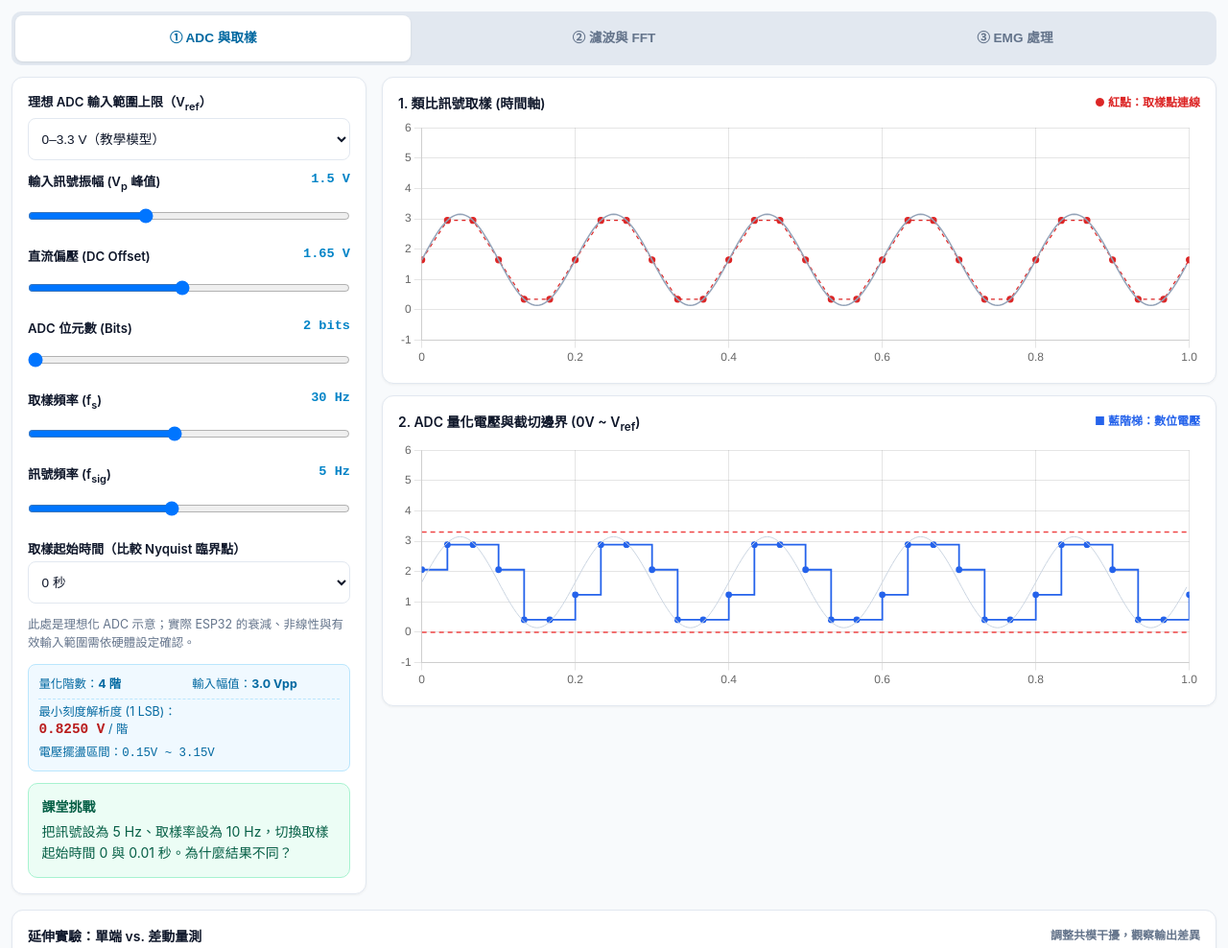
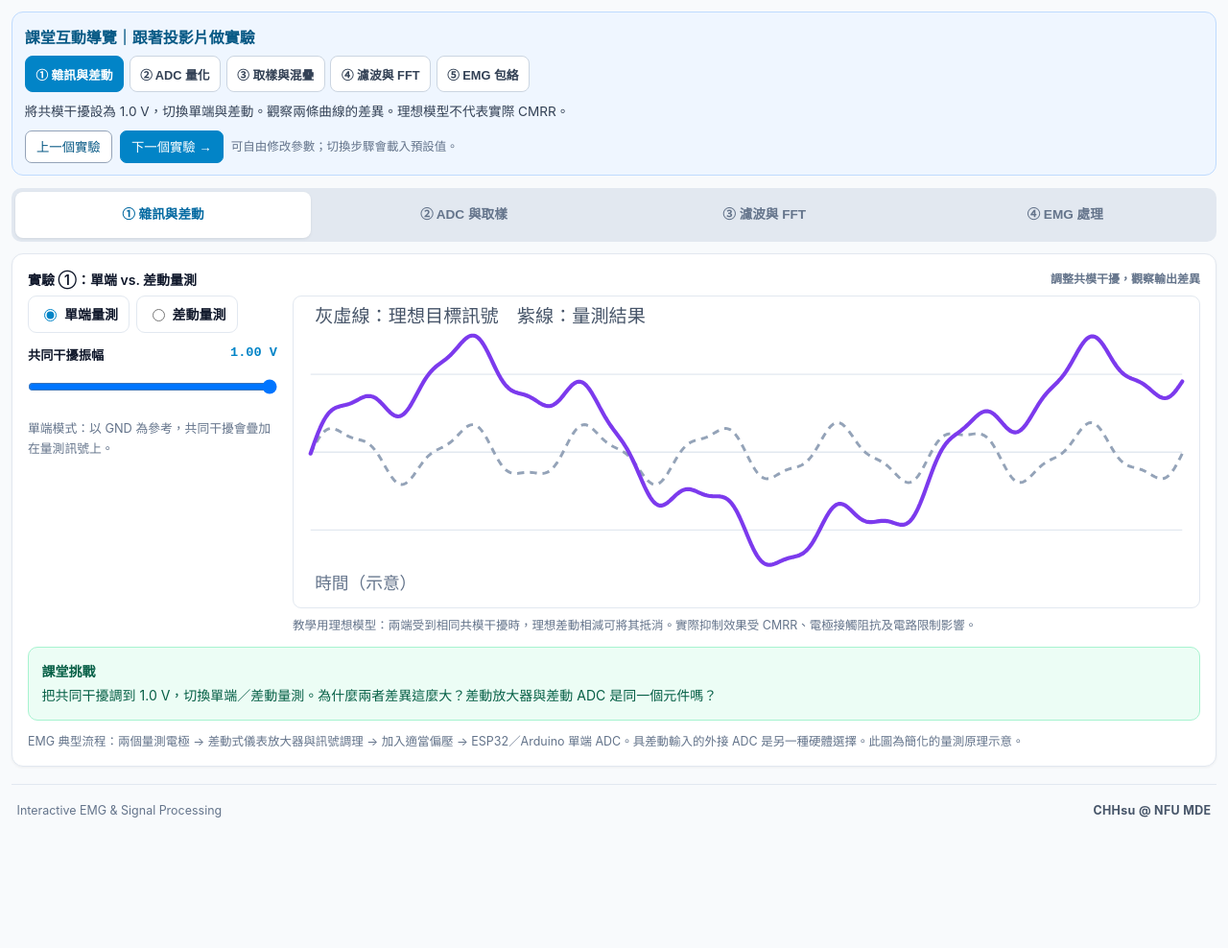
Before and after one commit to seekjupiter/emg-workshop, a plain HTML site: page index.html in a window 1280 px wide. Shown: the top 988 px of the page at 96% size. After the commit the page ends 872 px from the top, so only its background shows below. Drawn offline with nearby package versions, Linux system fonts and the light colour scheme.

Commit message:
Add files via upload

```diff
--- a/index.html
+++ b/index.html
@@ -2,7 +2,7 @@
 <html lang="zh-TW">
 <head>
   <meta charset="UTF-8">
-  <meta name="viewport" content="width=device-width, initial-scale=1.0, initial-scale=1.0">
+  <meta name="viewport" content="width=device-width, initial-scale=1.0">
   <title>EMG 與訊號處理｜互動實驗室</title>
   <script src="https://cdn.jsdelivr.net/npm/chart.js"></script>
   <style>
@@ -217,6 +217,7 @@
 
     .ctrl-item label.plain-label { display:block; line-height:1.5; }
     .diff-experiment { grid-column: 1 / -1; }
+    #tab-diff.active {display:block;}
     .diff-grid { display:grid; grid-template-columns: minmax(0, 260px) minmax(0,1fr); gap:1rem; align-items:start; }
     .diff-controls { display:flex; flex-direction:column; gap:.8rem; }
     .diff-choices { display:flex; gap:.4rem; flex-wrap:wrap; }
@@ -235,18 +236,78 @@
     @media (max-width: 600px) {
       .site-footer { justify-content: center; text-align: center; flex-direction: column; }
     }
+
+/* Guided lesson: compact teaching controls */
+.lesson-guide {background:#eff6ff;border:1px solid #bfdbfe;border-radius:12px;padding:.8rem;margin-bottom:.8rem}
+.lesson-guide h2 {margin:0 0 .5rem;font-size:1rem;color:#075985}
+.lesson-steps {display:flex;gap:.35rem;flex-wrap:wrap}
+.lesson-step {border:1px solid #cbd5e1;border-radius:8px;background:white;color:#334155;padding:.55rem .65rem;cursor:pointer;font-weight:600;font-size:.8rem}
+.lesson-step.active {background:#0284c7;color:white;border-color:#0284c7}
+.lesson-task {margin:.6rem 0 0;color:#334155;line-height:1.55;font-size:.85rem}
+.lesson-actions {display:flex;gap:.5rem;align-items:center;margin-top:.55rem;flex-wrap:wrap}
+.lesson-actions button {background:#fff;border:1px solid #94a3b8;border-radius:7px;padding:.4rem .7rem;cursor:pointer;color:#075985}
+.lesson-actions .next {background:#0284c7;color:white;border-color:#0284c7}
+@media(max-width:600px){.lesson-step{flex:1 1 45%}.lesson-guide{padding:.65rem}}
+
   </style>
 </head>
 <body>
   <div class="container">
+
+    <section class="lesson-guide" aria-label="課堂操作導覽">
+      <h2>課堂互動導覽｜跟著投影片做實驗</h2>
+      <div class="lesson-steps">
+        <button class="lesson-step" data-lesson="diff" onclick="goLesson('diff')">① 雜訊與差動</button>
+        <button class="lesson-step" data-lesson="bits" onclick="goLesson('bits')">② ADC 量化</button>
+        <button class="lesson-step" data-lesson="sample" onclick="goLesson('sample')">③ 取樣與混疊</button>
+        <button class="lesson-step" data-lesson="filter" onclick="goLesson('filter')">④ 濾波與 FFT</button>
+        <button class="lesson-step" data-lesson="emg" onclick="goLesson('emg')">⑤ EMG 包絡</button>
+      </div>
+      <p class="lesson-task" id="lesson-task" aria-live="polite">點選教學步驟，網頁會自動切換分頁並設定示範參數。</p>
+      <div class="lesson-actions"><button onclick="goLessonPrev()">上一個實驗</button><button class="next" onclick="goLessonNext()">下一個實驗 →</button><span class="note">可自由修改參數；切換步驟會載入預設值。</span></div>
+    </section>
     <nav class="tab-bar" aria-label="互動實驗單元">
-      <button class="tab-btn active" onclick="switchTab('tab-adc', this)">① ADC 與取樣</button>
-      <button class="tab-btn" onclick="switchTab('tab-filter', this)">② 濾波與 FFT</button>
-      <button class="tab-btn" onclick="switchTab('tab-emg', this)">③ EMG 處理</button>
+      <button class="tab-btn active" onclick="switchTab('tab-diff', this)">① 雜訊與差動</button>
+      <button class="tab-btn" onclick="switchTab('tab-adc', this)">② ADC 與取樣</button>
+      <button class="tab-btn" onclick="switchTab('tab-filter', this)">③ 濾波與 FFT</button>
+      <button class="tab-btn" onclick="switchTab('tab-emg', this)">④ EMG 處理</button>
     </nav>
 
+    <!-- 單元 0：獨立的差動量測實驗 -->
+    <div id="tab-diff" class="tab-content active">
+    <!-- 單端與差動量測：獨立互動區塊，仍屬於第一單元 -->
+    <section class="card diff-experiment" id="diff-experiment" aria-label="單端與差動量測比較">
+      <div class="chart-title"><span>實驗 ①：單端 vs. 差動量測</span><span style="font-size:.75rem;color:var(--muted)">調整共模干擾，觀察輸出差異</span></div>
+      <div class="diff-grid">
+        <div class="diff-controls">
+          <div class="diff-choices" role="radiogroup" aria-label="量測方式">
+            <label><input type="radio" name="diff-mode" value="single" checked>單端量測</label>
+            <label><input type="radio" name="diff-mode" value="diff">差動量測</label>
+          </div>
+          <div class="ctrl-item">
+            <label for="diff-noise">共同干擾振幅 <span class="val-tag" id="diff-noise-value">0.5 V</span></label>
+            <input type="range" id="diff-noise" min="0" max="1" step="0.05" value="0.5">
+          </div>
+          <div class="diff-explain" id="diff-readout" aria-live="polite"></div>
+        </div>
+        <div>
+          <svg id="diff-svg" class="diff-plot" viewBox="0 0 640 220" role="img" aria-label="單端與差動量測的時間波形比較">
+            <g id="diff-gridlines"></g>
+            <path id="diff-ideal" fill="none" stroke="#94a3b8" stroke-width="2" stroke-dasharray="5 4"></path>
+            <path id="diff-measured" fill="none" stroke="#7c3aed" stroke-width="2.8" stroke-linecap="round" stroke-linejoin="round"></path>
+            <text x="15" y="18" font-size="13" fill="#475569">灰虛線：理想目標訊號　紫線：量測結果</text>
+            <text x="15" y="207" font-size="12" fill="#64748b">時間（示意）</text>
+          </svg>
+          <div class="note" style="margin-top:.5rem">教學用理想模型：兩端受到相同共模干擾時，理想差動相減可將其抵消。實際抑制效果受 CMRR、電極接觸阻抗及電路限制影響。</div>
+        </div>
+      </div>
+      <div class="challenge" style="margin-top:.8rem"><strong>課堂挑戰</strong>把共同干擾調到 1.0 V，切換單端／差動量測。為什麼兩者差異這麼大？差動放大器與差動 ADC 是同一個元件嗎？</div>
+      <div class="note" style="margin-top:.7rem">EMG 典型流程：兩個量測電極 → 差動式儀表放大器與訊號調理 → 加入適當偏壓 → ESP32／Arduino 單端 ADC。具差動輸入的外接 ADC 是另一種硬體選擇。此圖為簡化的量測原理示意。</div>
+    </section>
+    </div>
+
     <!-- ================= 單元 1：ADC 取樣與量化 ================= -->
-    <div id="tab-adc" class="tab-content active">
+    <div id="tab-adc" class="tab-content">
       <aside class="card control-panel">
         <div class="ctrl-item">
           <label class="plain-label" for="sel-board">理想 ADC 輸入範圍上限（V<sub>ref</sub>）</label>
@@ -277,7 +338,7 @@
             <span>ADC 位元數 (Bits)</span>
             <span class="val-tag" id="txt-bits">2 bits</span>
           </label>
-          <input type="range" id="rng-bits" min="2" max="10" step="1" value="2">
+          <input type="range" id="rng-bits" min="2" max="8" step="1" value="2">
         </div>
 
         <div class="ctrl-item">
@@ -297,13 +358,13 @@
         </div>
 
         <div class="ctrl-item">
-          <label for="sel-start">取樣起始時間（比較 Nyquist 臨界點）</label>
+          <label for="sel-start">取樣起始時間（看看取樣點怎麼變）</label>
           <select id="sel-start">
             <option value="0">0 秒</option>
             <option value="0.01">0.01 秒</option>
           </select>
         </div>
-        <div class="note">此處是理想化 ADC 示意；實際 ESP32 的衰減、非線性與有效輸入範圍需依硬體設定確認。</div>
+        <div class="note">先試 2-bit，再試 4-bit、6-bit、8-bit。位元數越多，電壓分級越細，波形越接近原始訊號。8-bit 的差異可能已不明顯，觀察到趨勢就可以。這是教學用的理想化 ADC 示意。</div>
         <div id="alert-clip" class="alert-banner">
           ⚠️ 警告：波形超出 0 ~ <span id="txt-limit">3.3</span>V 範圍！發生飽和削頂 (Clipping)。
         </div>
@@ -312,14 +373,14 @@
           <div>量化階數：<b id="txt-levels">4 階</b></div>
           <div>輸入幅值：<b id="txt-vpp">3.0 Vpp</b></div>
           <div style="grid-column: span 2; border-top: 1px dashed #bae6fd; padding-top: 0.2rem;">
-            最小刻度解析度 (1 LSB)：<br>
-            <span class="highlight-val" id="txt-lsb">0.8250 V</span> / 階
+            每一階約相差：<br>
+            <span class="highlight-val" id="txt-lsb">0.8250 V</span>
           </div>
           <div style="grid-column: span 2;">
             電壓擺盪區間：<span id="txt-range" style="font-family: monospace;">0.15V ~ 3.15V</span>
           </div>
         </div>
-        <div class="challenge"><strong>課堂挑戰</strong>把訊號設為 5 Hz、取樣率設為 10 Hz，切換取樣起始時間 0 與 0.01 秒。為什麼結果不同？</div>
+        <div class="challenge"><strong>課堂挑戰</strong>先把位元數從 2 調到 8，看看藍線怎麼變；再將取樣頻率從 10 Hz 調到 30 Hz，比較紅點多寡。</div>
       </aside>
 
       <main>
@@ -335,44 +396,17 @@
 
         <div class="card chart-box">
           <div class="chart-title">
-            <span>2. ADC 量化電壓與截切邊界 (0V ~ V<sub>ref</sub>)</span>
-            <span style="font-size:0.75rem; color:#2563eb;">■ 藍階梯：數位電壓</span>
+            <span>2. ADC 量化後的取樣值與截切邊界 (0V ~ V<sub>ref</sub>)</span>
+            <span style="font-size:0.75rem; color:#2563eb;">● 藍點／藍折線：量化後的取樣值</span>
           </div>
           <div class="canvas-wrapper">
             <canvas id="chart-quant"></canvas>
           </div>
         </div>
+        </div>
       </main>
 
-    <!-- 單端與差動量測：獨立互動區塊，仍屬於第一單元 -->
-    <section class="card diff-experiment" id="diff-experiment" aria-label="單端與差動量測比較">
-      <div class="chart-title"><span>延伸實驗：單端 vs. 差動量測</span><span style="font-size:.75rem;color:var(--muted)">調整共模干擾，觀察輸出差異</span></div>
-      <div class="diff-grid">
-        <div class="diff-controls">
-          <div class="diff-choices" role="radiogroup" aria-label="量測方式">
-            <label><input type="radio" name="diff-mode" value="single" checked>單端量測</label>
-            <label><input type="radio" name="diff-mode" value="diff">差動量測</label>
-          </div>
-          <div class="ctrl-item">
-            <label for="diff-noise">共同干擾振幅 <span class="val-tag" id="diff-noise-value">0.5 V</span></label>
-            <input type="range" id="diff-noise" min="0" max="1" step="0.05" value="0.5">
-          </div>
-          <div class="diff-explain" id="diff-readout" aria-live="polite"></div>
-        </div>
-        <div>
-          <svg id="diff-svg" class="diff-plot" viewBox="0 0 640 220" role="img" aria-label="單端與差動量測的時間波形比較">
-            <g id="diff-gridlines"></g>
-            <path id="diff-ideal" fill="none" stroke="#94a3b8" stroke-width="2" stroke-dasharray="5 4"></path>
-            <path id="diff-measured" fill="none" stroke="#7c3aed" stroke-width="2.8" stroke-linecap="round" stroke-linejoin="round"></path>
-            <text x="15" y="18" font-size="13" fill="#475569">灰虛線：理想目標訊號　紫線：量測結果</text>
-            <text x="15" y="207" font-size="12" fill="#64748b">時間（示意）</text>
-          </svg>
-          <div class="note" style="margin-top:.5rem">教學用理想模型：兩端受到相同共模干擾時，理想差動相減可將其抵消。實際抑制效果受 CMRR、電極接觸阻抗及電路限制影響。</div>
-        </div>
-      </div>
-      <div class="challenge" style="margin-top:.8rem"><strong>課堂挑戰</strong>把共同干擾調到 1.0 V，切換單端／差動量測。為什麼兩者差異這麼大？差動放大器與差動 ADC 是同一個元件嗎？</div>
-      <div class="note" style="margin-top:.7rem">EMG 典型流程：兩個量測電極 → 差動式儀表放大器與訊號調理 → 加入適當偏壓 → ESP32／Arduino 單端 ADC。具差動輸入的外接 ADC 是另一種硬體選擇。本示意不代表 Grove 模組的完整內部電路。</div>
-    </section>
+
     </div>
 
     <!-- ================= 單元 2：濾波與真實 FFT 頻譜分析 ================= -->
@@ -557,7 +591,7 @@
             • <b>整流 + 包絡線</b>：得到肌肉活化振幅指標，經校正、閾值判斷及安全控制後才用於驅動裝置。
           </div>
         </div>
-        <div class="note">本單元使用合成的原始 EMG 示意資料，並非 Grove EMG Detector 的實際輸出；Grove 模組已經過類比訊號處理。</div>
+        <div class="note">本單元使用虛擬 EMG 訊號，方便觀察不同處理步驟對波形的影響。</div>
         <div class="challenge"><strong>課堂挑戰</strong>關閉整流，觀察包絡線的變化。為什麼原始 EMG 的瞬時正負電壓不適合直接當作肌力？</div>
       </aside>
 
@@ -664,7 +698,7 @@
       data: {
         datasets: [
           { data: [], borderColor: '#cbd5e1', borderWidth: 1, pointRadius: 0 },
-          { data: [], stepped: 'before', borderColor: '#2563eb', borderWidth: 1.8, pointRadius: 2.5, pointBackgroundColor: '#2563eb' },
+          { data: [], borderColor: '#2563eb', borderWidth: 1.6, pointRadius: 2.8, pointBackgroundColor: '#2563eb' },
           { data: [], borderColor: '#ef4444', borderDash: [5, 4], borderWidth: 1.5, pointRadius: 0 },
           { data: [], borderColor: '#ef4444', borderDash: [5, 4], borderWidth: 1.5, pointRadius: 0 }
         ]
@@ -730,7 +764,10 @@
       chartQuant.data.datasets[1].data = quantData;
       chartQuant.data.datasets[2].data = [{ x: 0, y: vref }, { x: 1, y: vref }];
       chartQuant.data.datasets[3].data = [{ x: 0, y: 0 }, { x: 1, y: 0 }];
+      chartQuant.options.scales.y.min = -0.1;
+      chartQuant.options.scales.y.max = vref + 0.1;
       chartQuant.update();
+
     }
 
     [elBoard, elAmp, elDc, elBits, elFs, elFsig, elStart].forEach(el => el.addEventListener('input', renderADC));
@@ -1187,6 +1224,53 @@
     window.addEventListener('resize', () => {
       [chartSample,chartQuant,chartFilterTime,chartFilterFFT,chartEmgStage1,chartEmgStage2].forEach(c => c.resize());
     });
+
+    // 課堂導覽：投影片可連結到 #diff、#bits、#sample、#filter、#emg
+    const lessonOrder=['diff','bits','sample','filter','emg'];
+    const lessonTasks={
+      diff:'將共模干擾設為 1.0 V，切換單端與差動。觀察兩條曲線的差異。理想模型不代表實際 CMRR。',
+      bits:'依序切換 2、4、6、8-bit，觀察藍色波形逐漸接近灰色原始波形。高位元數差異不明顯是正常的。',
+      sample:'設定訊號 5 Hz、取樣 10 Hz；切換起始時間 0 與 0.01 秒，觀察取樣點是否能呈現原始波形。再改成 30 Hz 比較。',
+      filter:'先選 Bypass，觀察低頻漂移與高頻雜訊；再切換 HPF、LPF，對照時域與 FFT 頻譜。',
+      emg:'先看兩次發力，切換整流並調整包絡視窗；再比較持續用力與放鬆。本實驗使用虛擬 EMG 訊號。'
+    };
+    let activeLesson='diff';
+    function setValue(id,value){const e=document.getElementById(id);if(e)e.value=value;}
+    function goLesson(key,scroll=true){
+      if(!lessonOrder.includes(key))key='diff';
+      activeLesson=key;
+      document.querySelectorAll('.lesson-step').forEach(b=>b.classList.toggle('active',b.dataset.lesson===key));
+      document.getElementById('lesson-task').textContent=lessonTasks[key];
+      const tab=(key==='diff')?'tab-diff':(key==='filter')?'tab-filter':(key==='emg')?'tab-emg':'tab-adc';
+      const btn=document.querySelector('.tab-btn[onclick*="'+tab+'"]');
+      if(btn)switchTab(tab,btn);
+      if(key==='diff'){
+        setValue('diff-noise','1');
+        document.querySelector('input[name="diff-mode"][value="single"]').checked=true;
+        renderDifferential();
+      } else if(key==='bits'){
+        setValue('sel-board','3.3');setValue('rng-amp','1.5');setValue('rng-dc','1.65');
+        setValue('rng-bits','2');setValue('rng-fs','30');setValue('rng-fsig','5');setValue('sel-start','0');renderADC();
+      } else if(key==='sample'){
+        setValue('sel-board','3.3');setValue('rng-amp','1.5');setValue('rng-dc','1.65');
+        setValue('rng-bits','8');setValue('rng-fs','10');setValue('rng-fsig','5');setValue('sel-start','0');renderADC();
+      } else if(key==='filter'){
+        setValue('sel-filter-type','none');renderFilter();
+      } else if(key==='emg'){
+        setValue('sel-emg-state','pulse');document.getElementById('chk-emg-bpf').checked=true;
+        document.getElementById('chk-emg-rect').checked=true;setValue('rng-emg-env','25');renderEMG();
+      }
+      if(scroll){
+        const target=key==='diff'?document.getElementById('diff-experiment'):document.querySelector('#'+tab+' .control-panel');
+        if(target)target.scrollIntoView({behavior:'smooth',block:'start'});
+      }
+      history.replaceState(null,'','#'+key);
+    }
+    function goLessonPrev(){goLesson(lessonOrder[Math.max(0,lessonOrder.indexOf(activeLesson)-1)]);}
+    function goLessonNext(){goLesson(lessonOrder[Math.min(lessonOrder.length-1,lessonOrder.indexOf(activeLesson)+1)]);}
+    goLesson(lessonOrder.includes(location.hash.slice(1))?location.hash.slice(1):'diff',false);
+    window.addEventListener('hashchange',()=>{const key=location.hash.slice(1);if(lessonOrder.includes(key))goLesson(key);});
+
   </script>
 </body>
 </html>
```
